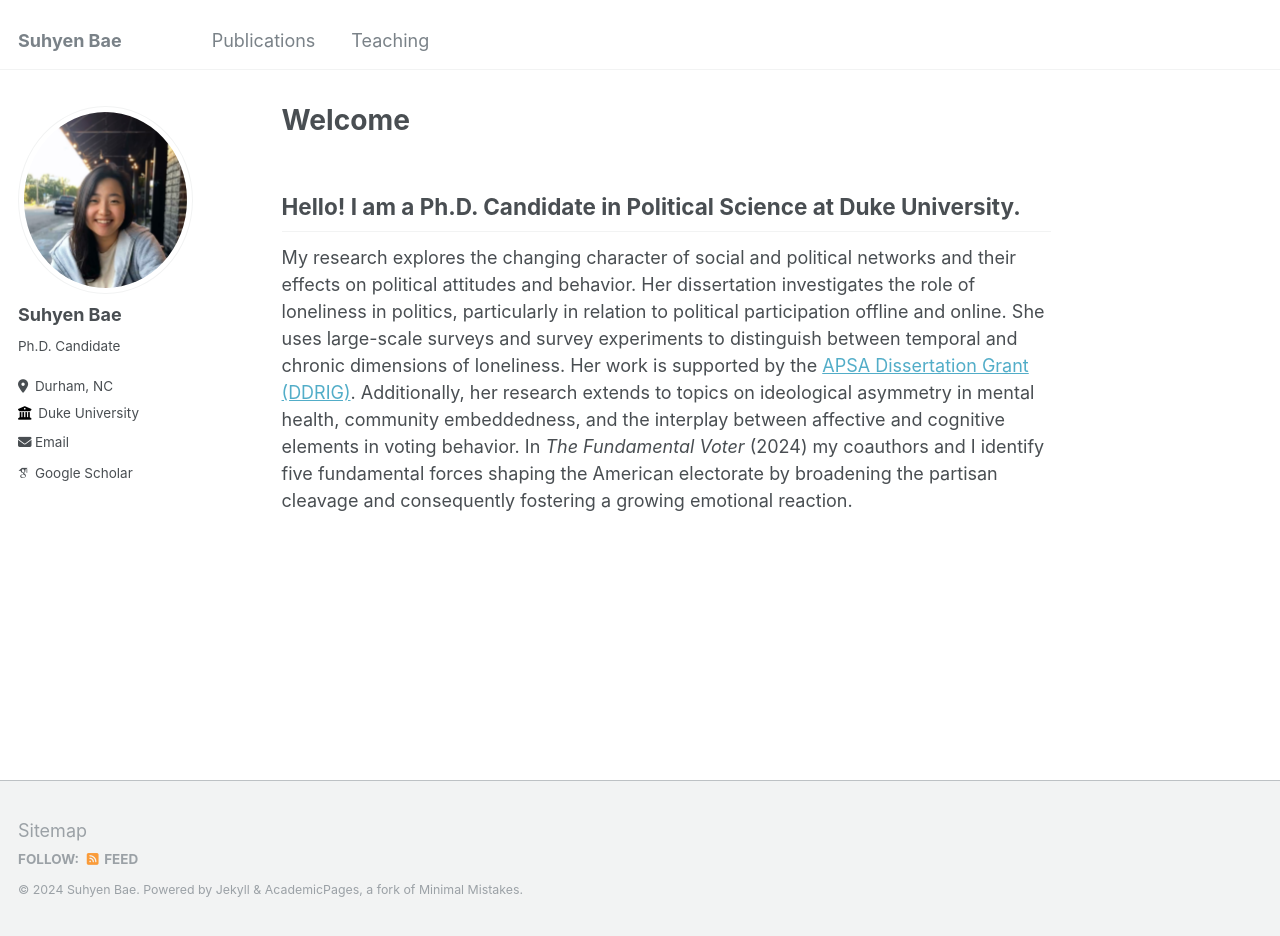
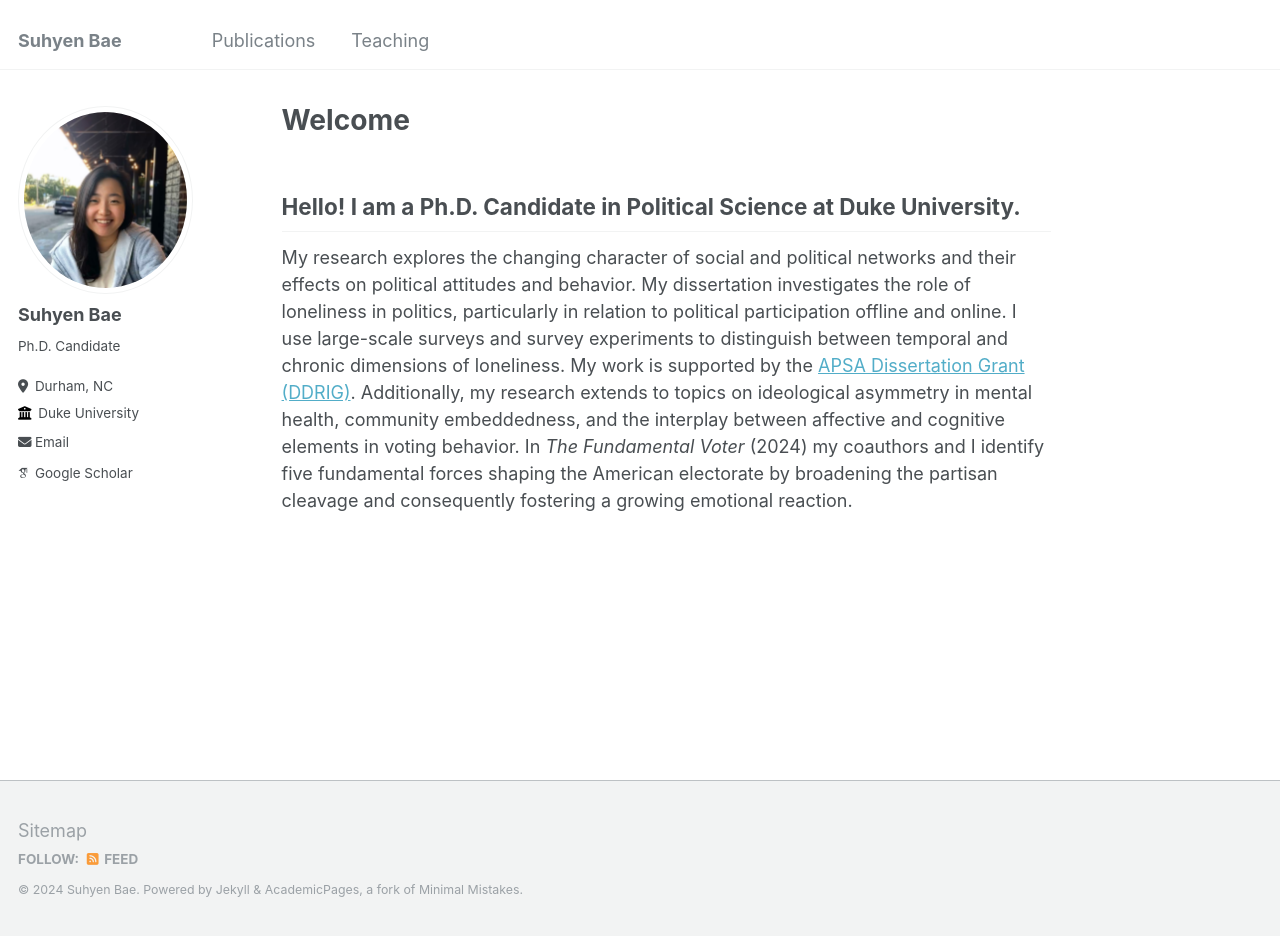
Before and after one commit to suhyenbae/suhyenbae.github.io, a Jekyll site: the page built from _pages/about.md, in a window 1280 px wide and 936 px high. Built offline with Jekyll 4.4.1, drawn with Linux system fonts in a browser that asks for light colours; some web fonts are replaced.

Commit message:
Update about.md

```diff
--- a/_pages/about.md
+++ b/_pages/about.md
@@ -10,4 +10,4 @@ redirect_from:
 Hello! I am a Ph.D. Candidate in Political Science at Duke University.
 ------
 
-My research explores the changing character of social and political networks and their effects on political attitudes and behavior. Her dissertation investigates the role of loneliness in politics, particularly in relation to political participation offline and online. She uses large-scale surveys and survey experiments to distinguish between temporal and chronic dimensions of loneliness. Her work is supported by the [APSA Dissertation Grant (DDRIG)](https://politicalsciencenow.com/meet-suhyen-bae-2023-apsa-doctoral-dissertation-research-improvement-grantee/). Additionally, her research extends to topics on ideological asymmetry in mental health, community embeddedness, and the interplay between affective and cognitive elements in voting behavior. In <i>The Fundamental Voter</i> (2024) my coauthors and I identify five fundamental forces shaping the American electorate by broadening the partisan cleavage and consequently fostering a growing emotional reaction.
+My research explores the changing character of social and political networks and their effects on political attitudes and behavior. My dissertation investigates the role of loneliness in politics, particularly in relation to political participation offline and online. I use large-scale surveys and survey experiments to distinguish between temporal and chronic dimensions of loneliness. My work is supported by the [APSA Dissertation Grant (DDRIG)](https://politicalsciencenow.com/meet-suhyen-bae-2023-apsa-doctoral-dissertation-research-improvement-grantee/). Additionally, my research extends to topics on ideological asymmetry in mental health, community embeddedness, and the interplay between affective and cognitive elements in voting behavior. In <i>The Fundamental Voter</i> (2024) my coauthors and I identify five fundamental forces shaping the American electorate by broadening the partisan cleavage and consequently fostering a growing emotional reaction.
```
